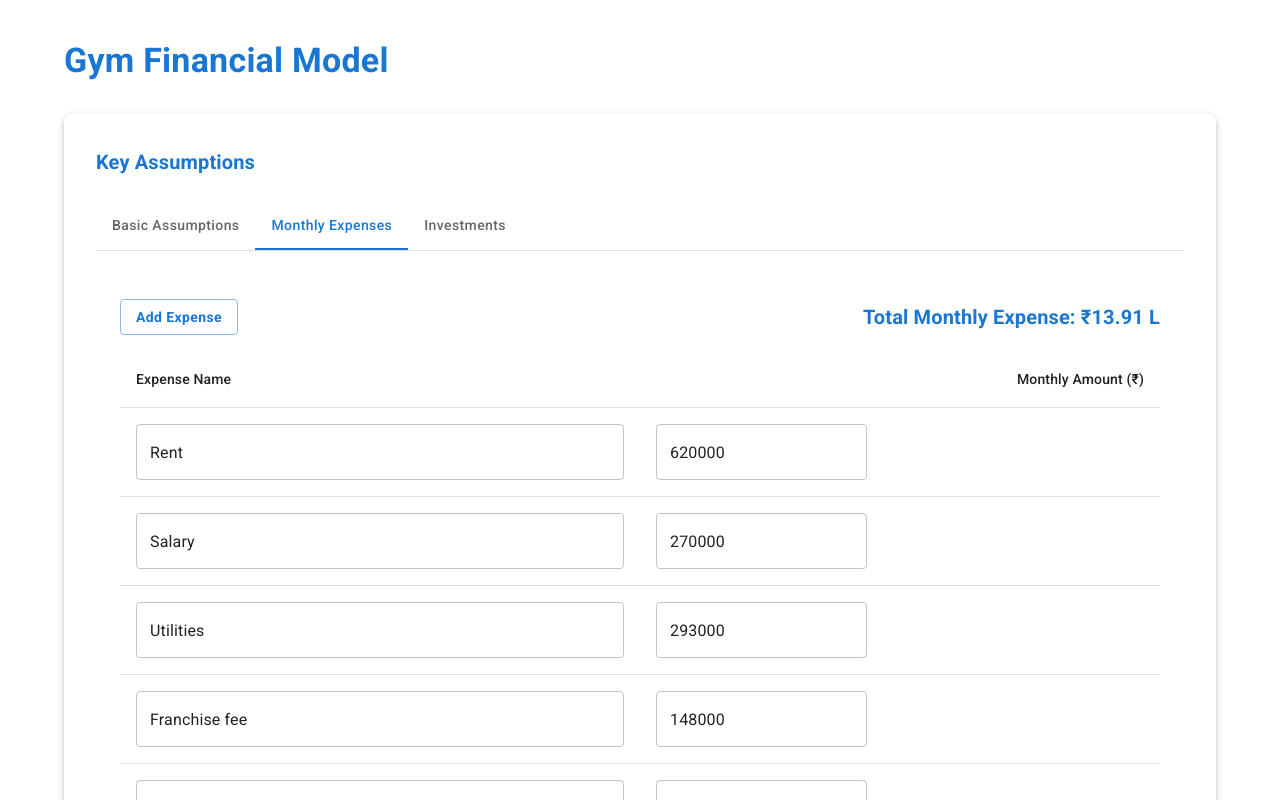
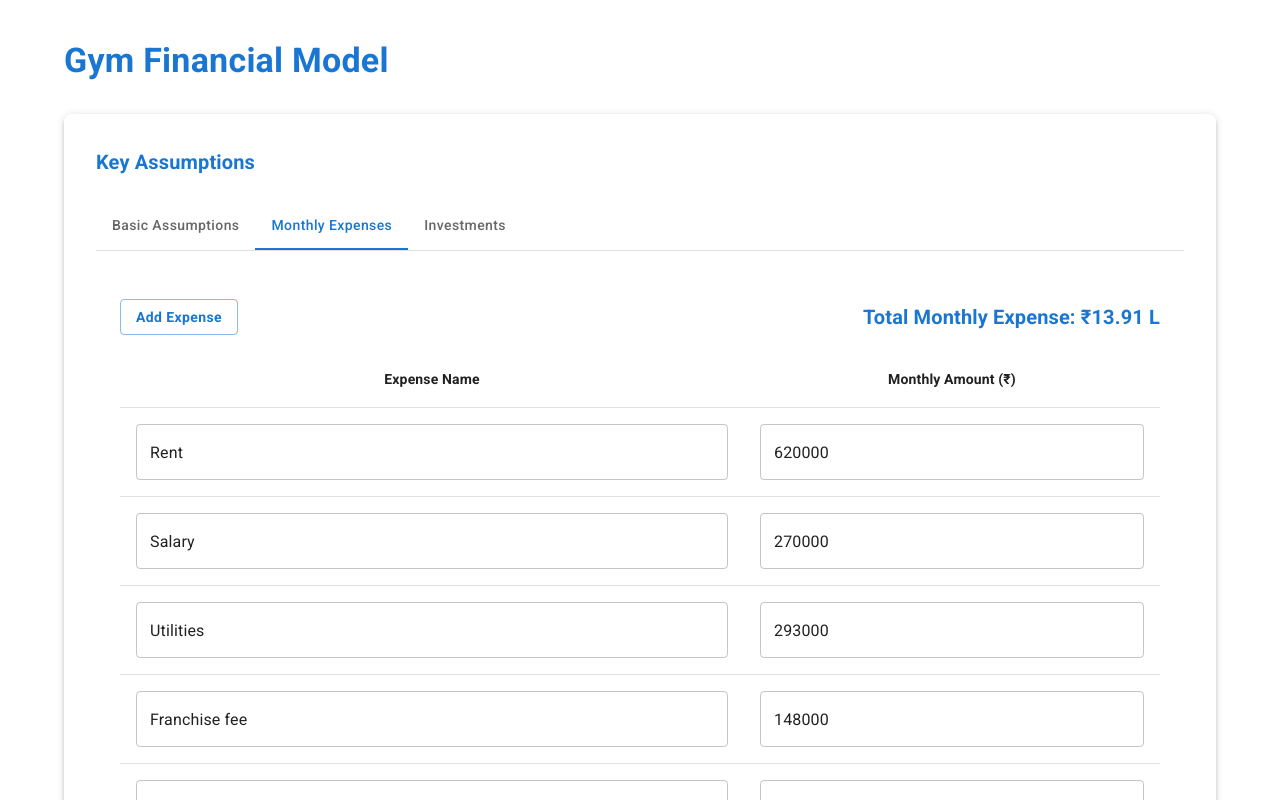
Before and after one commit to Mrfrozenthunder/finance_metrics, a React (Vite) app: page / in a window 1280 px wide. Both pictures are taken after a click on the tab "Monthly Expenses". Shown: the top 800 px of the page. Built offline with nearby package versions, Linux system fonts and the light colour scheme.

Commit message:
centre alligned text

```diff
--- a/src/App.tsx
+++ b/src/App.tsx
@@ -785,25 +785,33 @@ function App() {
               <Table>
                 <TableHead>
                   <TableRow>
-                    <TableCell>Expense Name</TableCell>
-                    <TableCell align="right">Monthly Amount (₹)</TableCell>
+                    <TableCell sx={{ width: '60%', fontWeight: 'bold', textAlign: 'center' }}>
+                      Expense Name
+                    </TableCell>
+                    <TableCell sx={{ width: '40%', fontWeight: 'bold', textAlign: 'center' }}>
+                      Monthly Amount (₹)
+                    </TableCell>
                   </TableRow>
                 </TableHead>
                 <TableBody>
                   {expenses.map((expense) => (
                     <TableRow key={expense.id}>
-                      <TableCell>
+                      <TableCell sx={{ width: '60%' }}>
                         <TextField
                           fullWidth
                           value={expense.name}
                           onChange={(e) => handleExpenseChange(expense.id, 'name', e.target.value)}
                         />
                       </TableCell>
-                      <TableCell>
+                      <TableCell sx={{ width: '40%' }}>
                         <TextField
+                          fullWidth
                           type="number"
                           value={expense.amount}
                           onChange={(e) => handleExpenseChange(expense.id, 'amount', parseFloat(e.target.value))}
+                          InputProps={{
+                            sx: { textAlign: 'right' }
+                          }}
                         />
                       </TableCell>
                     </TableRow>
@@ -826,33 +834,47 @@ function App() {
               <Table>
                 <TableHead>
                   <TableRow>
-                    <TableCell>Investment Name</TableCell>
-                    <TableCell align="right">Cost (₹)</TableCell>
-                    <TableCell align="right">Depreciation Rate (%)</TableCell>
+                    <TableCell sx={{ width: '40%', fontWeight: 'bold', textAlign: 'center' }}>
+                      Investment Name
+                    </TableCell>
+                    <TableCell sx={{ width: '30%', fontWeight: 'bold', textAlign: 'center' }}>
+                      Cost (₹)
+                    </TableCell>
+                    <TableCell sx={{ width: '30%', fontWeight: 'bold', textAlign: 'center' }}>
+                      Depreciation Rate (%)
+                    </TableCell>
                   </TableRow>
                 </TableHead>
                 <TableBody>
                   {investments.map((investment) => (
                     <TableRow key={investment.id}>
-                      <TableCell>
+                      <TableCell sx={{ width: '40%' }}>
                         <TextField
                           fullWidth
                           value={investment.name}
                           onChange={(e) => handleInvestmentChange(investment.id, 'name', e.target.value)}
                         />
                       </TableCell>
-                      <TableCell>
+                      <TableCell align="right" sx={{ width: '30%' }}>
                         <TextField
+                          fullWidth
                           type="number"
                           value={investment.cost}
                           onChange={(e) => handleInvestmentChange(investment.id, 'cost', parseFloat(e.target.value))}
+                          InputProps={{
+                            sx: { textAlign: 'right' }
+                          }}
                         />
                       </TableCell>
-                      <TableCell>
+                      <TableCell align="right" sx={{ width: '30%' }}>
                         <TextField
+                          fullWidth
                           type="number"
                           value={investment.rate}
                           onChange={(e) => handleInvestmentChange(investment.id, 'rate', parseFloat(e.target.value))}
+                          InputProps={{
+                            sx: { textAlign: 'right' }
+                          }}
                         />
                       </TableCell>
                     </TableRow>
```
